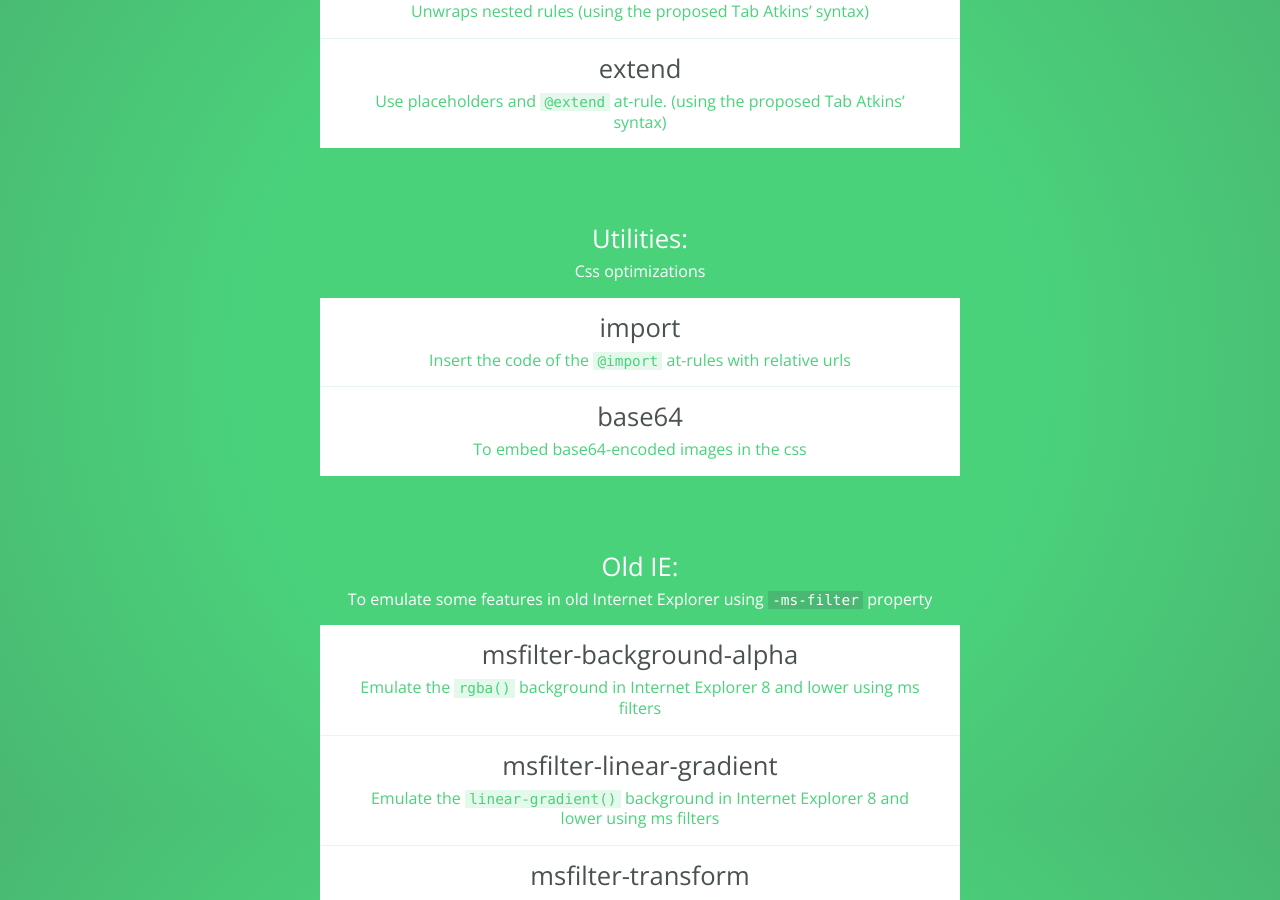
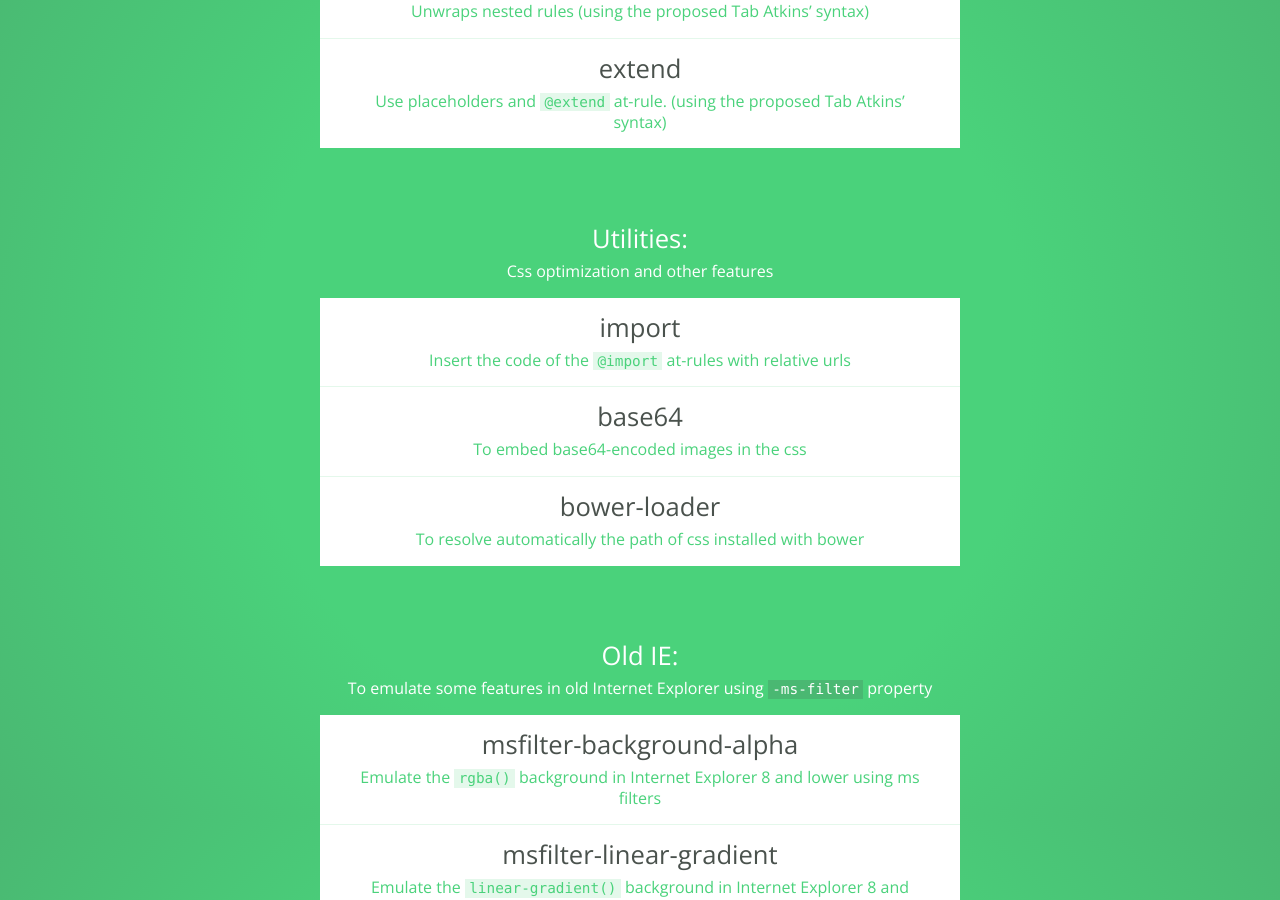
Before and after one commit to stylecow/stylecow.github.io, a Jekyll site: the page built from plugins/index.html, in a window 1280 px wide and 900 px high, scrolled down 1885 px. Built offline with Jekyll 4.4.1, drawn with Linux system fonts in a browser that asks for light colours.

Commit message:
added bower-loader plugin

```diff
--- a/plugins/index.html
+++ b/plugins/index.html
@@ -91,7 +91,7 @@ plugins:
 
     - title: Utilities
       text: |
-        Css optimizations
+        Css optimization and other features
 
       plugins:
         - title: import
@@ -103,6 +103,11 @@ plugins:
           url:   'https://github.com/stylecow/stylecow-plugin-base64'
           text: |
             To embed base64-encoded images in the css
+
+        - title: bower-loader
+          url:   'https://github.com/stylecow/stylecow-plugin-bower-loader'
+          text: |
+            To resolve automatically the path of css installed with bower
 
     - title: Old IE
       text: |
```
